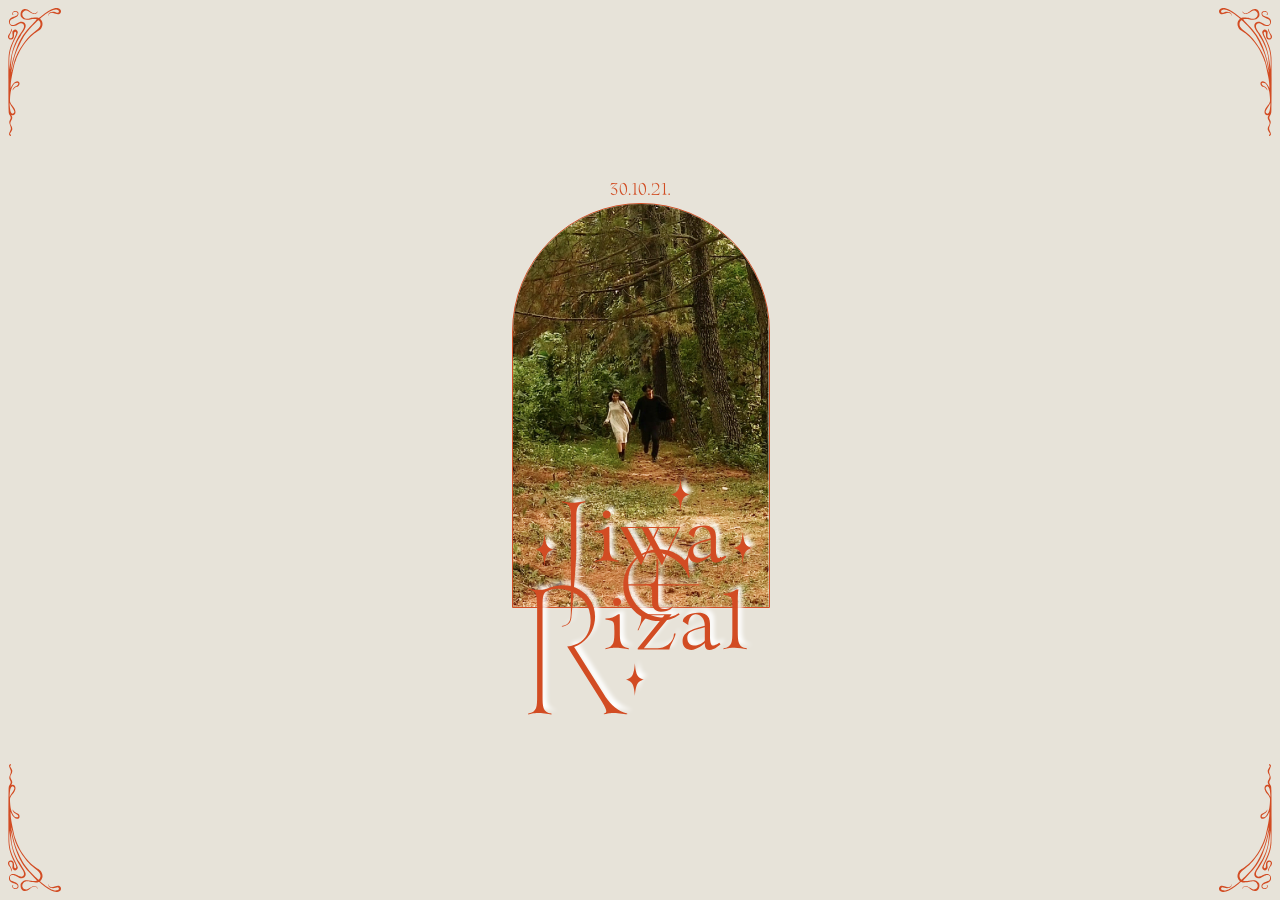
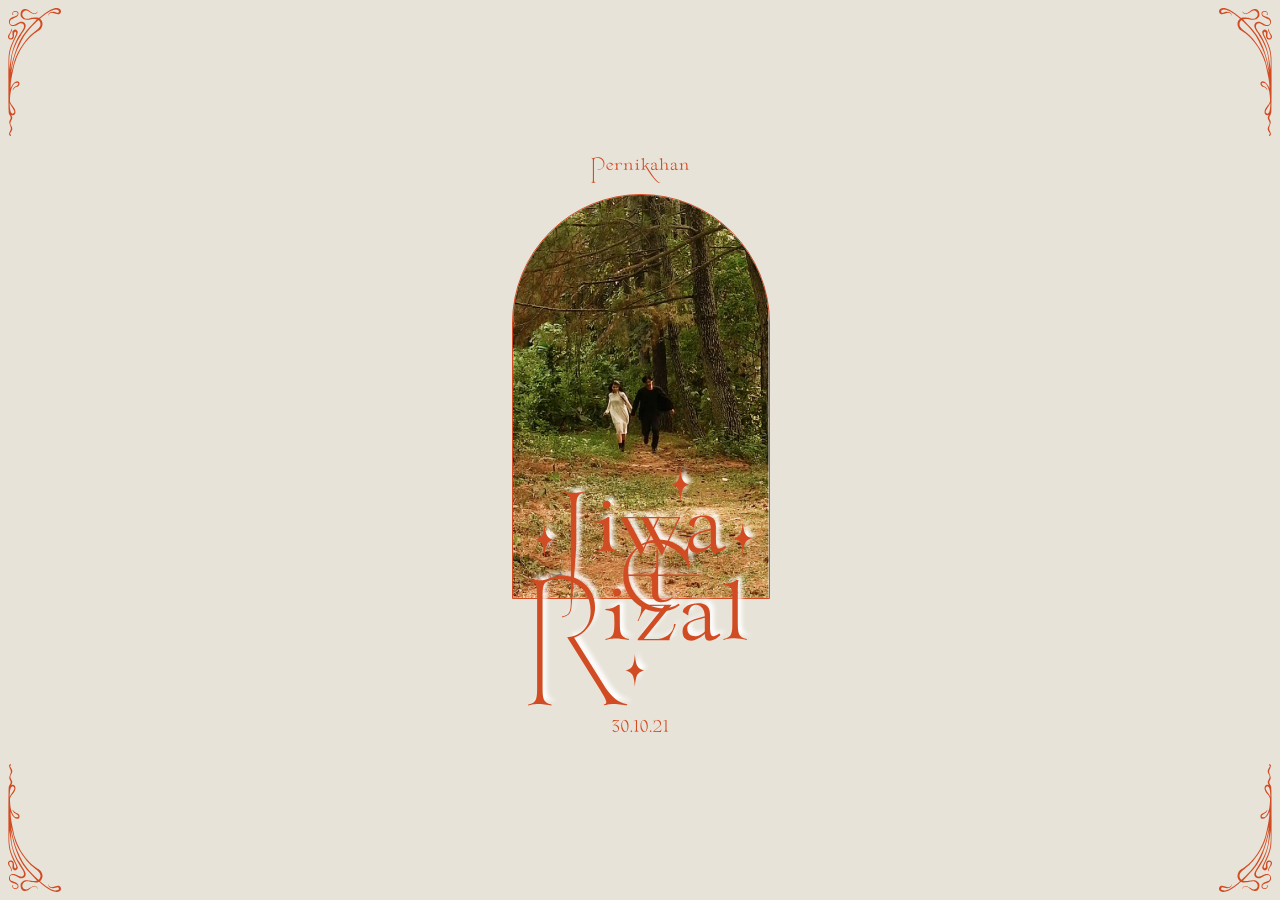
Before and after one commit to rizalnramadhan/weddinginvitation, a Jekyll site: the page built from index.html, in a window 1280 px wide and 900 px high. Built offline with Jekyll 4.4.1, drawn with Linux system fonts in a browser that asks for light colours.

Commit message:
Add pernikahan at header

```diff
--- a/_includes/header.html
+++ b/_includes/header.html
@@ -1,11 +1,12 @@
 <div class="w-100 vh-100 flex justify-center items-center">
   <div class="w5 tc flex flex-wrap justify-center">
-    <p class="ma0">30.10.21.</p>
+    <p>Pernikahan</p>
     <div class="header relative flex justify-center">
       <div class="w5">
         <img class="br-pill br--top border ba mb5" src="/assets/header.png" alt="Jiwa & Rizal">
       </div>
       <img class="logo absolute bottom-0 glow" src="/assets/logo-jiwa-rizal.svg">
     </div>
+    <p>30.10.21</p>
   </div>
 </div>
```
